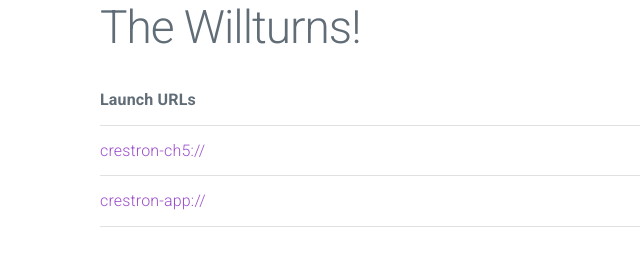
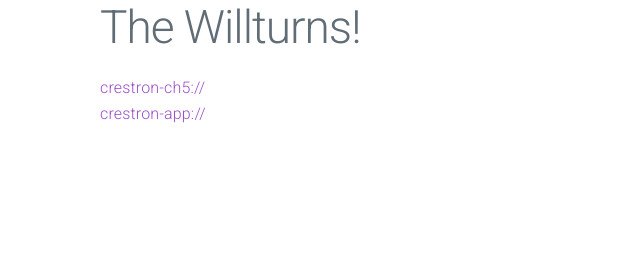
Before and after one commit to koolspin/willturn_web, a plain HTML site: page index.html in a window 1280 px wide. Shown: the whole page, without its empty margins (0-640 px from the left). Drawn offline with nearby package versions, Linux system fonts and the light colour scheme.

Commit message:
First commit!

```diff
--- a/index.html
+++ b/index.html
@@ -9,34 +9,15 @@
 </head>
 <body>
     <div class="container">
-        <h1>The Willturns!</h1>
-        <table>
-          <thead>
-            <tr>
-              <th>Launch URLs</th>
-            </tr>
-          </thead>
-          <tbody>
-            <tr>
-              <td><a href="crestron-ch5://">crestron-ch5://</a></td>
-            </tr>
-            <tr>
-              <td><a href="crestron-app://">crestron-app://</a></td>
-            </tr>
-          </tbody>
-        </table>
+      <div class="row">
+        <div class="column"><h1>The Willturns!</h1></div>
+      </div>
+      <div class="row">
+        <div class="column"><a href="crestron-ch5://">crestron-ch5://</a></div>
+      </div>
+      <div class="row">
+        <div class="column"><a href="crestron-app://">crestron-app://</a></div>
+      </div>
     </div>
-    <!--
-    <div class="container">
-    <ul>
-        <li>
-            <a href="crestron-ch5://">crestron-ch5://</a>
-        </li>
-        <li>
-            <a href="crestron-app://">crestron-app://</a>
-        </li>
-    </ul>
-    </div>
-    -->
 </body>
 </html>
```
